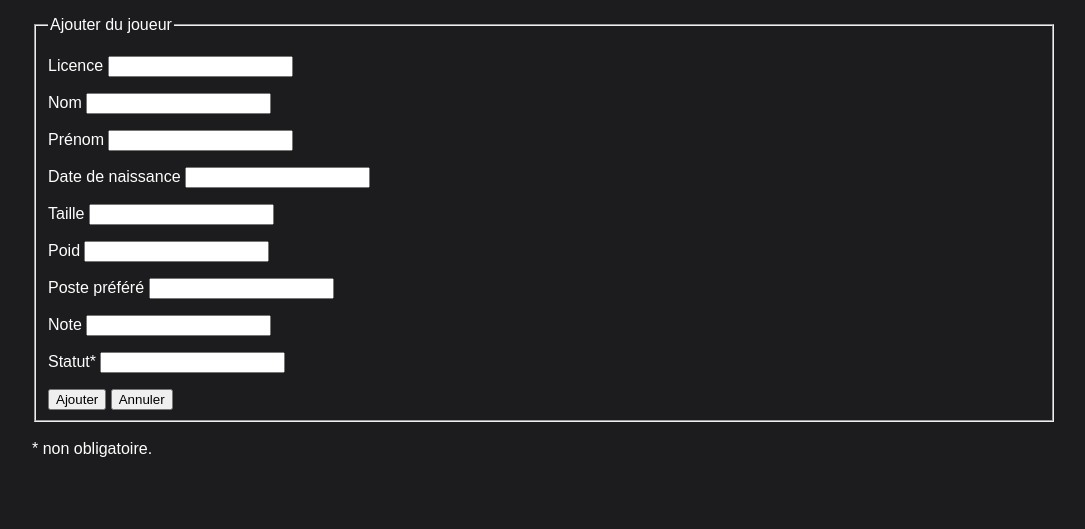
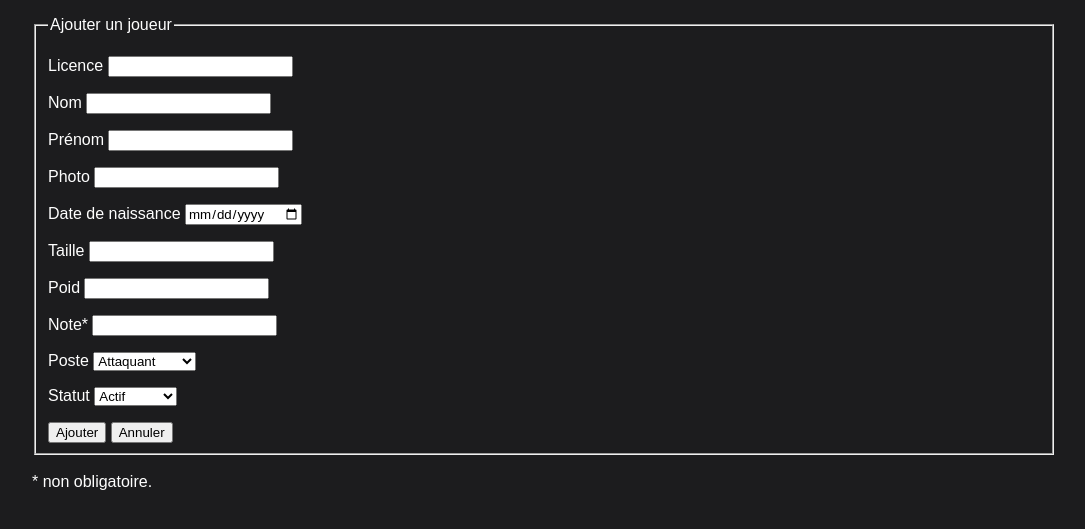
Before and after one commit to Govagnoli/Gestion_Equipe_Foot, a PHP site: page /Gestion_Equipe_Foot/Pages/AjoutJoueur.php in a window 1280 px wide. Shown: the part 58-587 px from the top of the page, without its empty margins (96-1181 px from the left). Run offline with PHP 8.4, Linux system fonts and the light colour scheme; the visitor is signed in with stand-in values (Sample User, id 1).

Commit message:
Add files via upload

```diff
--- a/Gestion_Equipe_Foot/Fonctions/FctAjoutJoueur.php
+++ b/Gestion_Equipe_Foot/Fonctions/FctAjoutJoueur.php
@@ -1,31 +1,60 @@
 <?php
 	function formulaireAjoutJoueur() {
         echo "<fieldset>
-            <legend>Ajouter du joueur</legend>
+            <legend>Ajouter un joueur</legend>
             <form action=\"AjoutJoueur.php\" method=\"post\">
-                <p>Licence <input type=\"number\" name =\"Num_Licence\" step=\"any\" pattern=\"\d{0,10}\" required /></p>
+                <p>Licence <input type=\"number\" name =\"Num_Licence\" step=\"any\" min=\"100000000\" max=\"999999999\" required /></p>
                 <p>Nom <input type=\"text\"  name =\"Nom\" required /></p>
                 <p>Prénom <input type=\"text\" name =\"Prenom\" required /></p>
-                <p>Date de naissance <input type=\"text\"  name =\"Date_naissance\" required /></p>
-                <p>Taille  <input type=\"text\" name =\"Taille\" required /></p>
-                <p>Poid  <input type=\"text\" name =\"Poid\" required /></p>
-                <p>Poste préféré <input type=\"text\"  name =\"Poste_pref\" required /></p>
-                <p>Note  <input type=\"text\"  name =\"note\" required /></p>
-                <p>Statut*  <input type=\"text\" name =\"Statut\"/></p>
+                <p>Photo <input type=\"text\" name =\"Photo\" required /></p>
+                <p>Date de naissance <input type=\"date\"  name =\"Date_naissance\" required /></p>
+                <p>Taille  <input type=\"int\" name =\"Taille\" min=\"40\" max=\"200\" required /></p>
+                <p>Poid  <input type=\"int\" name =\"Poid\" min=\"0\" max=\"272\" required /></p>
+                <p>Note*  <input type=\"text\"  name =\"note\" /></p>
+                <p>Poste  <select name=\"Poste_pref\">
+                    <option value=\"Attaquant\">Attaquant</option>;
+                    <option value=\"AilierDroit\">Ailier Droit</option>;
+                    <option value=\"AilierGauche\">Ailier Gauche</option>;
+                    <option value=\"défenseur\">défenseur</option>;
+                    <option value=\"Goal\">Goal</option>;
+                </select></p>
+                <p>Statut  <select name=\"Statut\">
+                    <option value=\"Actif\">Actif</option>;
+                    <option value=\"Blessé\">Blessé</option>;
+                    <option value=\"Suspendu\">Suspendu</option>;
+                    <option value=\"Absent\">Absent</option>;
+                </select></p>
                 <input type=\"submit\" name =\"enregistrer\" value =\"Ajouter\">
                 <input type=\"reset\" name = \"annuler\" value =\"Annuler\">
             </form>
         </fieldset>" ;
-
         echo "<br>* non obligatoire.";
     }
 
+
+
     function AjoutJoueur($linkpdo, $joueur) {
     	try {
-            $strReq = "INSERT INTO joueur VALUES (:Licence, :Nom, :Prenom, )";
+            $strReq = "INSERT INTO joueur VALUES (:licence, :nom, :prenom, :photo, :naissance, :taille, :poid, :poste, :note, :Statut)";
             $req = $linkpdo->prepare($strReq);
+
+            $req->execute(array(
+                ':licence' => $joueur['Num_Licence'],
+                ':nom' => $joueur['Nom'],
+                ':prenom' => $joueur['Prenom'],
+                ':photo' => $joueur['Photo'],
+                ':naissance' => $joueur['Date_naissance'],
+                ':taille' => $joueur['Taille'],
+                ':poid' => $joueur['Poid'],
+                ':poste' => $joueur['Poste_pref'],
+                ':note' => $joueur['note'],
+                ':Statut' => $joueur['Statut']
+            ));
+            echo "<br/><br/>Le joueur à bien été ajouté.";
         } catch(PDOException $e) {
             echo "Erreur : ".$e->getMessage();
+            echo "<br/><br/>Une erreur est survenue, veuillez recommencer.";
         }
     }
+
 ?>
--- a/Gestion_Equipe_Foot/Fonctions/Fonctions.php
+++ b/Gestion_Equipe_Foot/Fonctions/Fonctions.php
@@ -81,8 +81,8 @@
     }
 
     function afficherPhotoJoueurs($Joueur) {
-        $repertoirePhoto = "../../../projet-photos/";
-        chmod("../../../projet-photos", 0755);
+        $repertoirePhoto = "../projet-photos/";
+        chmod("../projet-photos", 0755);
         echo "<img src=\"".$repertoirePhoto.$Joueur['Photo']."\" alt=\"Photo du joueur\">";
     }
 
--- a/Gestion_Equipe_Foot/Pages/AjoutJoueur.php
+++ b/Gestion_Equipe_Foot/Pages/AjoutJoueur.php
@@ -18,8 +18,20 @@
 		<?php
 			menu($_SESSION['Connecter']);
 			formulaireAjoutJoueur();
-			if (!empty($_POST['Licence'])) {
 
+			if (!empty($_POST['Num_Licence'])) {
+
+				//Récupère les $_Post dans un tableau associatif.
+				$Libelle_param = array('Num_Licence', 'Nom', 'Prenom', 'Photo', 'Date_naissance', 'Taille', 'Poid', 'Poste_pref', 'note', 'Statut');
+				$joueur = array();
+				foreach($Libelle_param as $colonne) {
+					$joueur[$colonne] = $_POST[$colonne];
+				}
+				if(empty($_POST['note'])) {
+					$joueur['note'] = null;
+				}
+
+				AjoutJoueur($linkpdo, $joueur);
 			}
 
 		?>
--- a/Gestion_Equipe_Foot/Pages/RechercheJoueur.php
+++ b/Gestion_Equipe_Foot/Pages/RechercheJoueur.php
@@ -15,7 +15,7 @@
 		<?php menu($_SESSION['Connecter']); ?>
 		<div class="FormulaireRecherJoueur">
 			<fieldset>
-				<legend>Rechercher Joueur par son nom et prénom</legend>
+				<legend>Rechercher un Joueur</legend>
 				<form action="JoueursRecherches.php" method="post">
 					<p>Nom <input type="text"  name ="Nom"/></p>
 					<p>Prénom <input type="text" name ="Prenom"/></p>
```
Also changed, not shown: Gestion_Equipe_Foot/Fonctions/FctModifierJoueur.php (+10 -5 lines), Gestion_Equipe_Foot/projet-photos/Thierry.jpg (added), Gestion_Equipe_Foot/projet-photos/Zidane.jpg (added).
